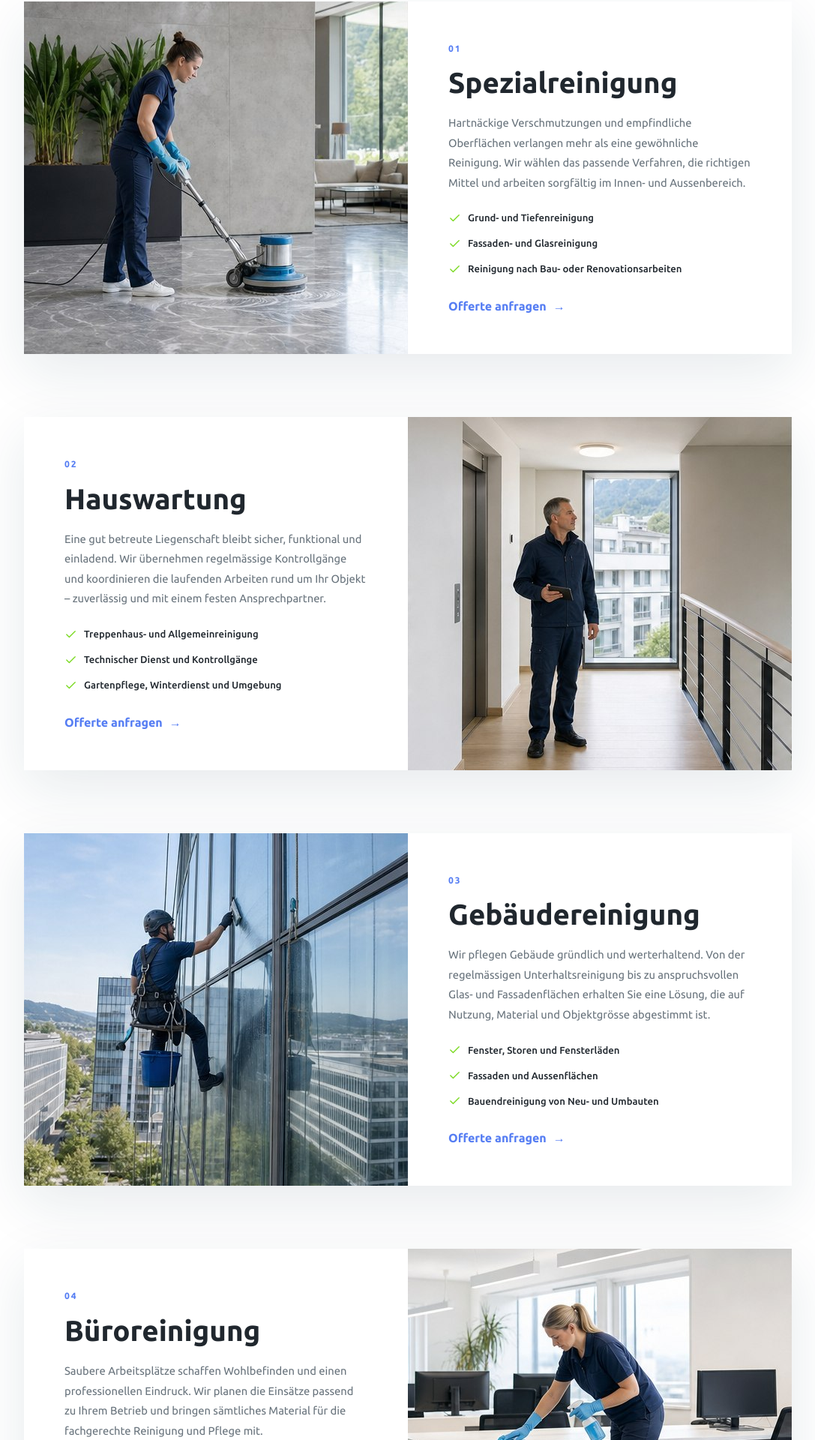
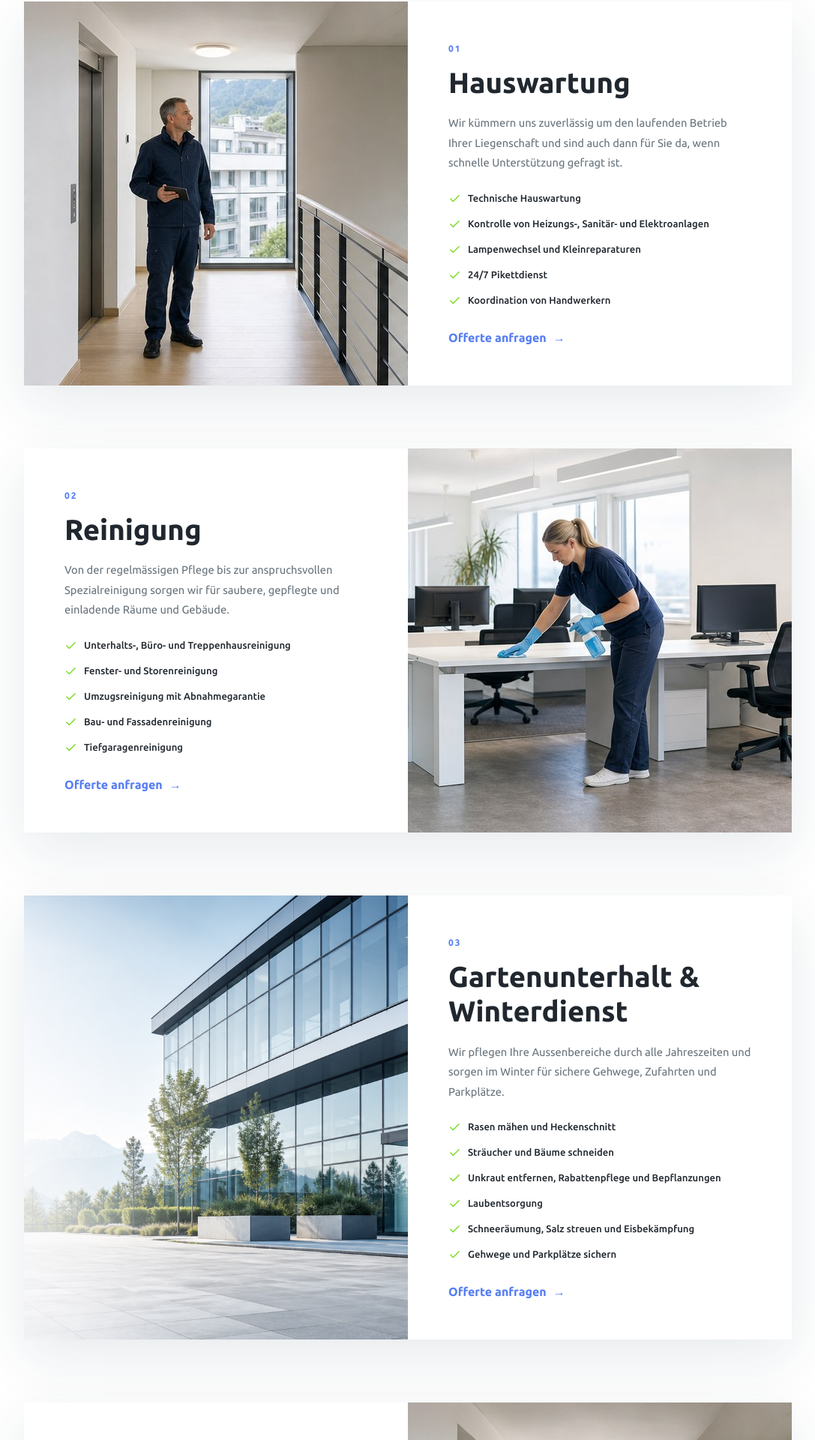
Before and after one commit to cng13m/FacilityConnectMarkaj, a Next.js app: page /dienstleistungen in a window 1280 px wide. Shown: the part 837-2757 px from the top of the page at 75% size, without its empty margins (96-1183 px from the left). Built offline with nearby package versions, Linux system fonts and the light colour scheme.

Commit message:
Update contact details and service offerings

```diff
--- a/app/dienstleistungen/page.tsx
+++ b/app/dienstleistungen/page.tsx
@@ -12,46 +12,81 @@ export const metadata: Metadata = {
 
 const services = [
   {
-    title: "Spezialreinigung",
-    image: "/service-1.jpg",
-    imageAlt: "Professionelle Spezialreinigung eines Steinbodens",
-    text: "Hartnäckige Verschmutzungen und empfindliche Oberflächen verlangen mehr als eine gewöhnliche Reinigung. Wir wählen das passende Verfahren, die richtigen Mittel und arbeiten sorgfältig im Innen- und Aussenbereich.",
-    points: ["Grund- und Tiefenreinigung", "Fassaden- und Glasreinigung", "Reinigung nach Bau- oder Renovationsarbeiten"],
-  },
-  {
     title: "Hauswartung",
     image: "/service-2.jpg",
     imageAlt: "Hauswart bei einem Kontrollgang in einer gepflegten Liegenschaft",
-    text: "Eine gut betreute Liegenschaft bleibt sicher, funktional und einladend. Wir übernehmen regelmässige Kontrollgänge und koordinieren die laufenden Arbeiten rund um Ihr Objekt – zuverlässig und mit einem festen Ansprechpartner.",
-    points: ["Treppenhaus- und Allgemeinreinigung", "Technischer Dienst und Kontrollgänge", "Gartenpflege, Winterdienst und Umgebung"],
+    text: "Wir kümmern uns zuverlässig um den laufenden Betrieb Ihrer Liegenschaft und sind auch dann für Sie da, wenn schnelle Unterstützung gefragt ist.",
+    points: [
+      "Technische Hauswartung",
+      "Kontrolle von Heizungs-, Sanitär- und Elektroanlagen",
+      "Lampenwechsel und Kleinreparaturen",
+      "24/7 Pikettdienst",
+      "Koordination von Handwerkern",
+    ],
   },
   {
-    title: "Gebäudereinigung",
-    image: "/service-3.jpg",
-    imageAlt: "Professionelle Reinigung einer modernen Glasfassade",
-    text: "Wir pflegen Gebäude gründlich und werterhaltend. Von der regelmässigen Unterhaltsreinigung bis zu anspruchsvollen Glas- und Fassadenflächen erhalten Sie eine Lösung, die auf Nutzung, Material und Objektgrösse abgestimmt ist.",
-    points: ["Fenster, Storen und Fensterläden", "Fassaden und Aussenflächen", "Bauendreinigung von Neu- und Umbauten"],
+    title: "Reinigung",
+    image: "/service-4.jpg",
+    imageAlt: "Professionelle Reinigung eines modernen Büros",
+    text: "Von der regelmässigen Pflege bis zur anspruchsvollen Spezialreinigung sorgen wir für saubere, gepflegte und einladende Räume und Gebäude.",
+    points: [
+      "Unterhalts-, Büro- und Treppenhausreinigung",
+      "Fenster- und Storenreinigung",
+      "Umzugsreinigung mit Abnahmegarantie",
+      "Bau- und Fassadenreinigung",
+      "Tiefgaragenreinigung",
+    ],
   },
   {
-    title: "Büroreinigung",
-    image: "/service-4.jpg",
-    imageAlt: "Reinigung eines hellen modernen Büros",
-    text: "Saubere Arbeitsplätze schaffen Wohlbefinden und einen professionellen Eindruck. Wir planen die Einsätze passend zu Ihrem Betrieb und bringen sämtliches Material für die fachgerechte Reinigung und Pflege mit.",
-    points: ["Böden, Oberflächen und Mobiliar", "Sanitär- und Gemeinschaftsräume", "Türen, Rahmen und hygienische Kontaktflächen"],
+    title: "Gartenunterhalt & Winterdienst",
+    image: "/hero-building.png",
+    imageAlt: "Gepflegte Aussenanlage einer modernen Liegenschaft",
+    text: "Wir pflegen Ihre Aussenbereiche durch alle Jahreszeiten und sorgen im Winter für sichere Gehwege, Zufahrten und Parkplätze.",
+    points: [
+      "Rasen mähen und Heckenschnitt",
+      "Sträucher und Bäume schneiden",
+      "Unkraut entfernen, Rabattenpflege und Bepflanzungen",
+      "Laubentsorgung",
+      "Schneeräumung, Salz streuen und Eisbekämpfung",
+      "Gehwege und Parkplätze sichern",
+    ],
   },
   {
-    title: "Umzugsreinigung",
-    image: "/service-5.jpg",
-    imageAlt: "Gründliche Umzugsreinigung einer leeren Wohnung",
-    text: "Beim Umzug zählt eine saubere und termingerechte Übergabe. Wir reinigen Ihre Wohnung oder Ihr Haus vollständig und kümmern uns um die Details, damit Sie Ihre Zeit für den eigentlichen Umzug nutzen können.",
-    points: ["Komplette Wohnungsendreinigung", "Küche, Bad, Fenster und Storen", "Auf Wunsch mit Abnahmebegleitung"],
+    title: "Reparaturen & Montagen",
+    image: "/service-2.jpg",
+    imageAlt: "Mitarbeiter bei Arbeiten in einer gepflegten Liegenschaft",
+    text: "Praktische Arbeiten rund um Ihre Immobilie erledigen wir sauber, flexibel und unkompliziert.",
+    points: [
+      "Möbel- und Lampenmontage",
+      "Silikonfugen erneuern",
+      "Schrankdemontagen",
+      "Entsorgungen",
+      "Renovationsarbeiten",
+    ],
   },
   {
-    title: "Privatreinigung",
-    image: "/service-6.jpg",
-    imageAlt: "Diskrete Reinigung in einem gepflegten Privathaushalt",
-    text: "Mehr Freizeit und ein Zuhause, in dem Sie sich wohlfühlen: Wir übernehmen die regelmässige Wohnungsreinigung oder bringen Ihre Räume mit einer einmaligen Grundreinigung wieder in einen rundum gepflegten Zustand.",
-    points: ["Regelmässige Wohnungsreinigung", "Einmalige Grundreinigung", "Persönlich definierter Leistungsumfang"],
+    title: "Umzug & Entsorgung",
+    image: "/service-5.jpg",
+    imageAlt: "Leere Wohnung nach einer professionellen Räumung",
+    text: "Ob einzelne Gegenstände oder eine komplette Wohnung: Wir organisieren Räumung, Entsorgung und Transport zuverlässig aus einer Hand.",
+    points: [
+      "Wohnungsräumungen",
+      "Sperrgutentsorgung",
+      "Keller- und Estrichräumungen",
+      "Transportservice",
+    ],
+  },
+  {
+    title: "Liegenschaftsservice",
+    image: "/hero-building.png",
+    imageAlt: "Modern gepflegte Liegenschaft",
+    text: "Wir behalten Ihre Liegenschaft im Blick und übernehmen wichtige organisatorische Aufgaben für einen reibungslosen, sicheren Betrieb.",
+    points: [
+      "Kontrolle der Liegenschaften und Objektkontrollen",
+      "Schlüsselverwaltung",
+      "Abfallmanagement",
+      "Betreuung von Stockwerkeigentum",
+    ],
   },
 ] as const;
 
--- a/app/kontakt/page.tsx
+++ b/app/kontakt/page.tsx
@@ -1,5 +1,5 @@
 import Image from "next/image";
-import { Mail, MapPin, ShieldCheck } from "lucide-react";
+import { Mail, MapPin, Phone, ShieldCheck } from "lucide-react";
 import { Header } from "@/components/header";
 import { SiteFooter } from "@/components/site-footer";
 import { ContactForm } from "@/components/contact-form";
@@ -12,7 +12,7 @@ export default function KontaktPage() {
     <Header />
     <section className="page-hero contact-hero"><Image src="/hero-facility-connect.png" alt="Professioneller Facility-Service-Mitarbeiter" fill priority sizes="100vw" /><div className="page-hero-overlay" /><div className="container"><p className="kicker light">Kontaktieren Sie uns</p><h1>Holen Sie Ihre Offerte ein</h1><p>Erzählen Sie uns von Ihrer Liegenschaft. Wir melden uns persönlich und unverbindlich.</p></div></section>
     <section className="contact-page section"><div className="container contact-page-grid">
-      <div className="contact-intro"><p className="kicker">Wir sind für Sie da</p><h2>Wie können wir helfen?</h2><p>Ob regelmässige Reinigung, einmaliger Auftrag oder umfassende Objektbetreuung: Senden Sie uns Ihre Anfrage mit den wichtigsten Angaben. So können wir Sie schnell und passend beraten.</p><div className="contact-info"><a href="mailto:info@facility-connect-markaj.ch"><Mail /><span><strong>E-Mail</strong>info@facility-connect-markaj.ch</span></a><p><MapPin /><span><strong>Einsatzgebiet</strong>Schweiz</span></p><p><ShieldCheck /><span><strong>Beratung</strong>Persönlich und unverbindlich</span></p></div></div>
+      <div className="contact-intro"><p className="kicker">Wir sind für Sie da</p><h2>Wie können wir helfen?</h2><p>Ob regelmässige Reinigung, einmaliger Auftrag oder umfassende Objektbetreuung: Senden Sie uns Ihre Anfrage mit den wichtigsten Angaben. So können wir Sie schnell und passend beraten.</p><div className="contact-info"><a href="tel:+41799176374"><Phone /><span><strong>Telefon</strong>079 917 63 74</span></a><a href="mailto:facilityconnectmarkaj@gmail.com"><Mail /><span><strong>E-Mail</strong>facilityconnectmarkaj@gmail.com</span></a><p><MapPin /><span><strong>Adresse</strong>Breitlohweg 1A, 5610 Wohlen AG</span></p><p><ShieldCheck /><span><strong>Beratung</strong>Persönlich und unverbindlich</span></p></div></div>
       <ContactForm />
     </div></section>
     <SiteFooter />
--- a/app/page.tsx
+++ b/app/page.tsx
@@ -1,22 +1,22 @@
 import Image from "next/image";
 import Link from "next/link";
-import { ArrowRight, Building2, Check, Construction, Hammer, Home, Recycle, Sparkles, Sprout, Wrench } from "lucide-react";
+import { ArrowRight, Building2, Check, Hammer, Recycle, Sparkles, Sprout, Wrench } from "lucide-react";
 import { Header } from "@/components/header";
 import { SiteFooter } from "@/components/site-footer";
 
 const quickServices = [
-  [Home, "Privatreinigung"], [Building2, "Büro- & Gebäudereinigung"],
-  [Recycle, "Umzugsreinigung"], [Sparkles, "Fensterreinigung"],
-  [Wrench, "Spezialreinigung"], [Construction, "Baureinigung"],
+  [Wrench, "Hauswartung"], [Sparkles, "Reinigung"],
+  [Sprout, "Garten & Winterdienst"], [Hammer, "Reparaturen & Montagen"],
+  [Recycle, "Umzug & Entsorgung"], [Building2, "Liegenschaftsservice"],
 ] as const;
 
 const moreServices = [
-  [Sparkles, "Fenster- & Glasreinigung", "Streifenfreie Fenster, Glasflächen und Rahmen – innen wie aussen."],
-  [Building2, "Unterhaltsreinigung", "Regelmässige Pflege für saubere und einladende Geschäfts- und Gemeinschaftsräume."],
-  [Wrench, "Hauswartung", "Kontrollgänge, Kleinreparaturen und zuverlässige Betreuung Ihrer Liegenschaft."],
-  [Sprout, "Garten & Saisonarbeiten", "Gepflegte Aussenbereiche und saisonale Unterstützung rund um Ihr Objekt."],
-  [Recycle, "Räumung & Entsorgung", "Effiziente Räumungen und fachgerechte Entsorgung – sauber koordiniert."],
-  [Hammer, "Montagearbeiten", "Praktische Unterstützung bei Montage, Demontage und kleineren Arbeiten."],
+  [Wrench, "Hauswartung", "Technische Kontrollen, Kleinreparaturen, Pikettdienst und die Koordination von Handwerkern."],
+  [Sparkles, "Reinigung", "Unterhalts-, Büro-, Umzugs-, Bau-, Fenster-, Fassaden- und Tiefgaragenreinigung."],
+  [Sprout, "Garten & Winterdienst", "Gartenpflege, Schneeräumung und sichere Zugänge zu jeder Jahreszeit."],
+  [Hammer, "Reparaturen & Montagen", "Montagen, Silikonfugen, Demontagen und kleinere Renovationsarbeiten."],
+  [Recycle, "Umzug & Entsorgung", "Räumungen, Sperrgutentsorgung und Transportservice aus einer Hand."],
+  [Building2, "Liegenschaftsservice", "Objektkontrollen, Schlüsselverwaltung, Abfallmanagement und persönliche Betreuung."],
 ] as const;
 
 export default function HomePage() {
@@ -39,7 +39,7 @@ export default function HomePage() {
 
     <section className="about-section section container">
       <div className="about-image"><Image src="/hero-building.png" alt="Gepflegte moderne Geschäftsliegenschaft" fill sizes="(max-width: 800px) 100vw, 45vw" /></div>
-      <div className="about-copy"><p className="kicker">Ihr Partner für jeden Bereich</p><h2>Eine Ansprechperson.<br />Alles aus einer Hand.</h2><p>Facility Connect Markaj ist ein modernes Schweizer Dienstleistungsunternehmen für Reinigung, Unterhalt und Werterhalt von Immobilien. Wir betreuen Privatkunden, Unternehmen und Liegenschaftsverwaltungen persönlich, sorgfältig und flexibel.</p><ul><li><Check /> Qualifizierte und sorgfältige Ausführung</li><li><Check /> Flexible Lösungen für Ihren Bedarf</li><li><Check /> Zuverlässige und persönliche Betreuung</li><li><Check /> Umweltbewusste Arbeitsmethoden</li></ul><Link className="arrow-link" href="/dienstleistungen/">Alle Dienstleistungen <ArrowRight /></Link></div>
+      <div className="about-copy"><p className="kicker">Ihr Partner für jeden Bereich</p><h2>Eine Ansprechperson.<br />Alles aus einer Hand.</h2><p>Facility Connect Markaj ist ein modernes Schweizer Dienstleistungsunternehmen mit Sitz in Wohlen AG. Wir betreuen Privatkunden, Unternehmen und Liegenschaftsverwaltungen rund um Reinigung, Unterhalt und Werterhalt persönlich, sorgfältig und flexibel.</p><ul><li><Check /> Qualifizierte und sorgfältige Ausführung</li><li><Check /> Flexible Lösungen für Ihren Bedarf</li><li><Check /> Zuverlässige und persönliche Betreuung</li><li><Check /> Umweltbewusste Arbeitsmethoden</li></ul><Link className="arrow-link" href="/dienstleistungen/">Alle Dienstleistungen <ArrowRight /></Link></div>
     </section>
 
     <section className="more-services section"><div className="container">
--- a/components/contact-form.tsx
+++ b/components/contact-form.tsx
@@ -3,7 +3,7 @@
 import { FormEvent } from "react";
 import { ArrowUpRight } from "lucide-react";
 
-const recipient = "info@facility-connect-markaj.ch";
+const recipient = "facilityconnectmarkaj@gmail.com";
 
 export function ContactForm() {
   function submit(event: FormEvent<HTMLFormElement>) {
@@ -41,10 +41,10 @@ export function ContactForm() {
         <label>Dienstleistung
           <select name="service" defaultValue="" required>
             <option value="" disabled>Bitte auswählen</option>
-            <option>Unterhalts- & Büroreinigung</option><option>Fensterreinigung</option>
-            <option>Umzugsreinigung</option><option>Bau- & Spezialreinigung</option>
-            <option>Hauswartung & Kontrollgänge</option><option>Garten & saisonale Arbeiten</option>
-            <option>Räumung & Entsorgung</option><option>Montage & Kleinreparaturen</option>
+            <option>Hauswartung</option><option>Reinigung</option>
+            <option>Gartenunterhalt</option><option>Winterdienst</option>
+            <option>Reparaturen & Montagen</option><option>Umzug & Entsorgung</option>
+            <option>Liegenschaftsservice</option>
             <option>Andere Anfrage</option>
           </select>
         </label>
--- a/components/site-footer.tsx
+++ b/components/site-footer.tsx
@@ -10,7 +10,7 @@ export function SiteFooter() {
           <p>Reinigung. Unterhalt. Werterhalt.</p>
         </div>
         <div><span className="footer-label">Unser Unternehmen</span><Link href="/">Startseite</Link><Link href="/dienstleistungen/">Dienstleistungen</Link><Link href="/kontakt/">Kontakt</Link></div>
-        <div><span className="footer-label">Kontakt</span><a href="mailto:info@facility-connect-markaj.ch">info@facility-connect-markaj.ch</a><p>Schweiz</p></div>
+        <div><span className="footer-label">Kontakt</span><a href="tel:+41799176374">079 917 63 74</a><a href="mailto:facilityconnectmarkaj@gmail.com">facilityconnectmarkaj@gmail.com</a><p>Breitlohweg 1A<br />5610 Wohlen AG</p></div>
         <div><span className="footer-label">Unser Versprechen</span><p>Persönliche Betreuung</p><p>Faire Preise</p><p>Zuverlässige Ausführung</p></div>
       </div>
       <div className="container footer-bottom"><span>© {new Date().getFullYear()} Facility Connect Markaj</span><span>Impressum · Datenschutz</span></div>
```
Also changed, not shown: 1 other file (tests, documents, lock files or other folders).
